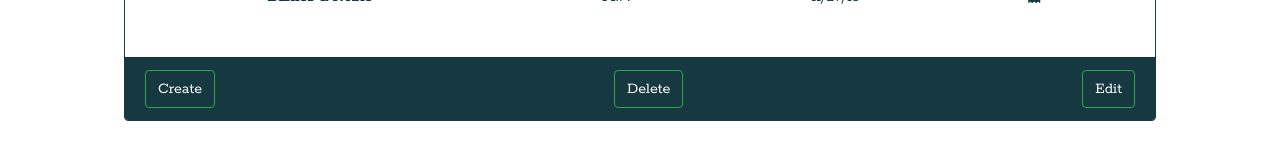
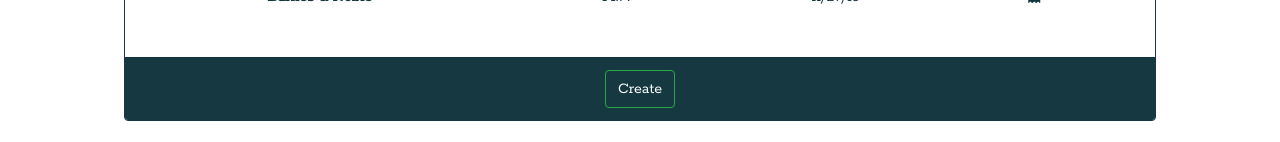
Before and after one commit to huntikins/Expense, a Vue app in the folder client/: page /dashboard in a window 1280 px wide. Shown: the part 1034-1176 px from the top of the page. Built offline with nearby package versions, Linux system fonts and the light colour scheme; no server answers.

Commit message:
updated frame to remove RUD aspect of transactions

```diff
--- a/client/src/components/dashboardframe.vue
+++ b/client/src/components/dashboardframe.vue
@@ -66,9 +66,7 @@
                         <!--insert translog div here-->
                     </div>
                     <div class="card-footer">
-                        <button class="btn btn-outline-success my-2 my-sm-0 float-left" data-toggle="modal" data-target="#createTrans">Create</button>
-                        <button class="btn btn-outline-success my-2 my-sm-0">Delete</button>
-                        <button class="btn btn-outline-success my-2 my-sm-0 float-right" @click.prevent="editTrans()">Edit</button>
+                        <button class="btn btn-outline-success my-2 my-sm-0" data-toggle="modal" data-target="#createTrans">Create</button>
                     </div>
                 </div>
             </div>
--- a/client/src/components/upcomingBills.vue
+++ b/client/src/components/upcomingBills.vue
@@ -71,7 +71,7 @@ export default {
             axios.get('/api/transactions').then(res => {
                 this.upcomingBills = []
                 res.data.forEach(transaction => {
-                    if (transaction.isRecurring == true && transaction.isPaid == false){
+                    if (transaction.isRecurring == true && transaction.isPaid == false || null){
                         this.upcomingBills.push({
                             date: transaction.date,
                             title: transaction.description,
```
Also changed, not shown: client/src/components/translog.vue (indentation only), 1 other file (tests, documents, lock files or other folders).
